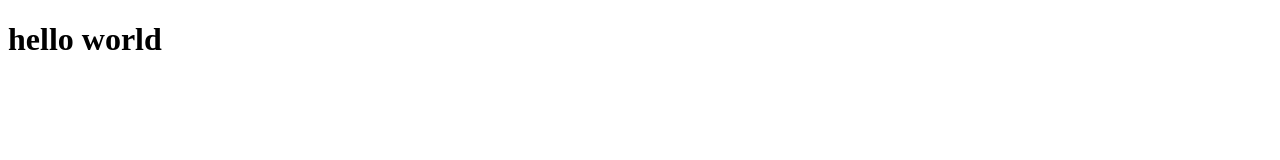
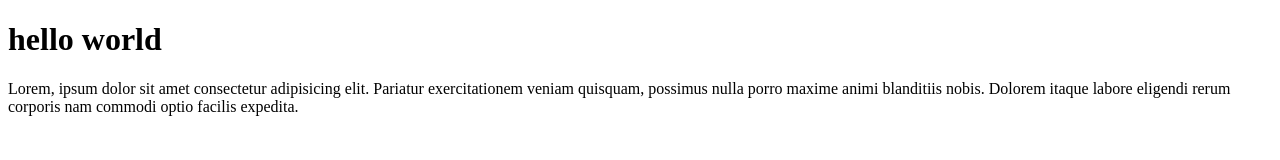
Before and after one commit to nnadd028/anotherplaceto-test, a plain HTML site: page index.html in a window 1280 px wide. Drawn offline with Linux system fonts and the light colour scheme.

Commit message:
update paragraph

```diff
--- a/index.html
+++ b/index.html
@@ -8,5 +8,6 @@
 </head>
 <body>
     <h1>hello world</h1>
+    <p>Lorem, ipsum dolor sit amet consectetur adipisicing elit. Pariatur exercitationem veniam quisquam, possimus nulla porro maxime animi blanditiis nobis. Dolorem itaque labore eligendi rerum corporis nam commodi optio facilis expedita.</p>
 </body>
 </html>
```
